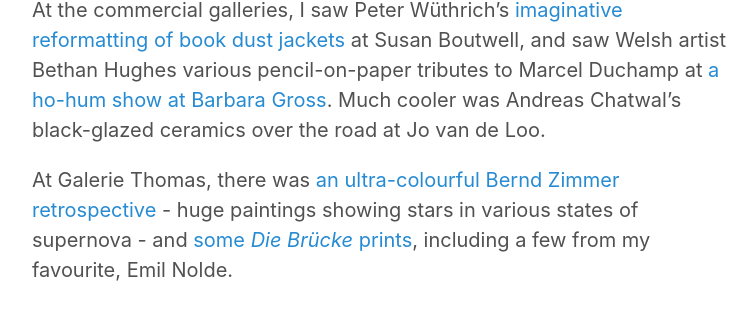
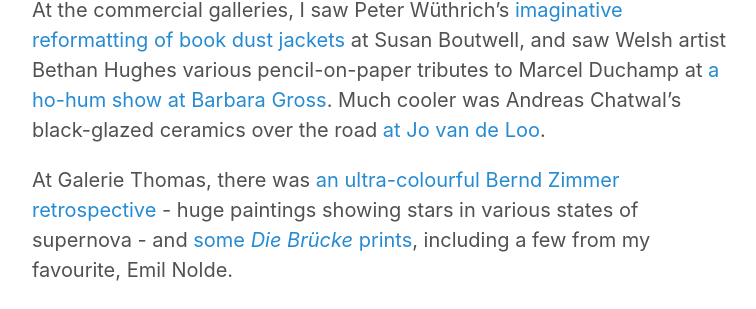
Before and after one commit to JMDKC/jmdkc.github.io, a Jekyll site: the page built from _posts/2018-11-18-kubin-lenbachhaus.md, in a window 1280 px wide and 900 px high, scrolled down 3352 px. Shown: the part 172-481 px from the top of the window, without its empty margins (258-1014 px from the left). Built offline with Jekyll 4.4.1, drawn with Linux system fonts in a browser that asks for light colours; part of the change alters nothing that is shown.

```diff
--- a/_posts/2018-11-18-kubin-lenbachhaus.md
+++ b/_posts/2018-11-18-kubin-lenbachhaus.md
@@ -34,7 +34,7 @@ I enjoyed a group show of female artists’ video installations - including Pipi
 
 At the Pinakothek der Moderne I saw [an informative exhibition about Ludwig II](https://www.pinakothek.de/en/exhibitions/architecture-under-king-ludwig-ii-palaces-and-factories) - the mad gay king with the fairytale castles - and his urban planning. Dialling back 100 years in homosexual history, there was a[n uninformative exhibition at the Staatliche Antikensammlungen](https://www.antike-am-koenigsplatz.mwn.de/de/staatliche-antiken-sammlungen-muenchen/sonderausstellungen/tod-in-triest.html) about the 1765 death of classical scholar JJ Winckelmann: if there was any mention that his murder in Trieste was by trade, it was in German and I didn’t spot it.
 
-At the commercial galleries, I saw Peter Wüthrich’s [imaginative reformatting of book dust jackets](https://susanboutwell.com/art/?id=13921) at Susan Boutwell, and saw Welsh artist Bethan Hughes various pencil-on-paper tributes to Marcel Duchamp at [a ho-hum show at Barbara Gross](http://www.barbaragross.de/exhibitions/). Much cooler was Andreas Chatwal’s black-glazed ceramics over the road at Jo van de Loo.
+At the commercial galleries, I saw Peter Wüthrich’s [imaginative reformatting of book dust jackets](https://susanboutwell.com/art/?id=13921) at Susan Boutwell, and saw Welsh artist Bethan Hughes various pencil-on-paper tributes to Marcel Duchamp at [a ho-hum show at Barbara Gross](http://www.barbaragross.de/exhibitions/). Much cooler was Andreas Chatwal’s black-glazed ceramics over the road [at Jo van de Loo](http://galerie-jovandeloo.com/exhibition/various-others).
 
 At Galerie Thomas, there was [an ultra-colourful Bernd Zimmer retrospective](https://www.galerie-thomas.de/detail-exhibitions-gtm-en/bernd-zimmer-en.html) - huge paintings showing stars in various states of supernova - and [some *Die Brücke* prints](https://www.galerie-thomas.de/detail-exhibitions-gt-en/expressionists-prints-and-emil-nolde-12-x-prints.html), including a few from my favourite, Emil Nolde.
 
```
